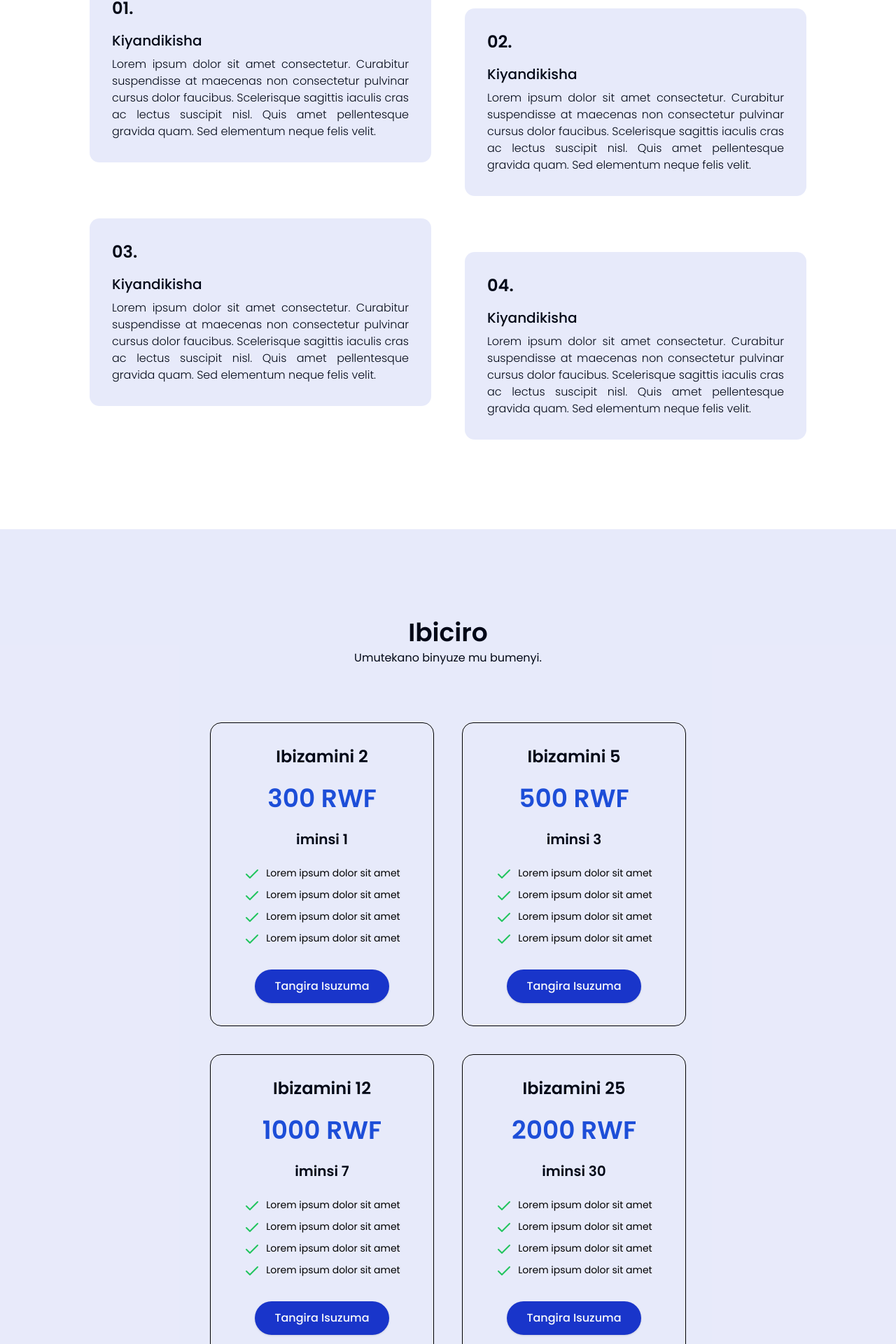
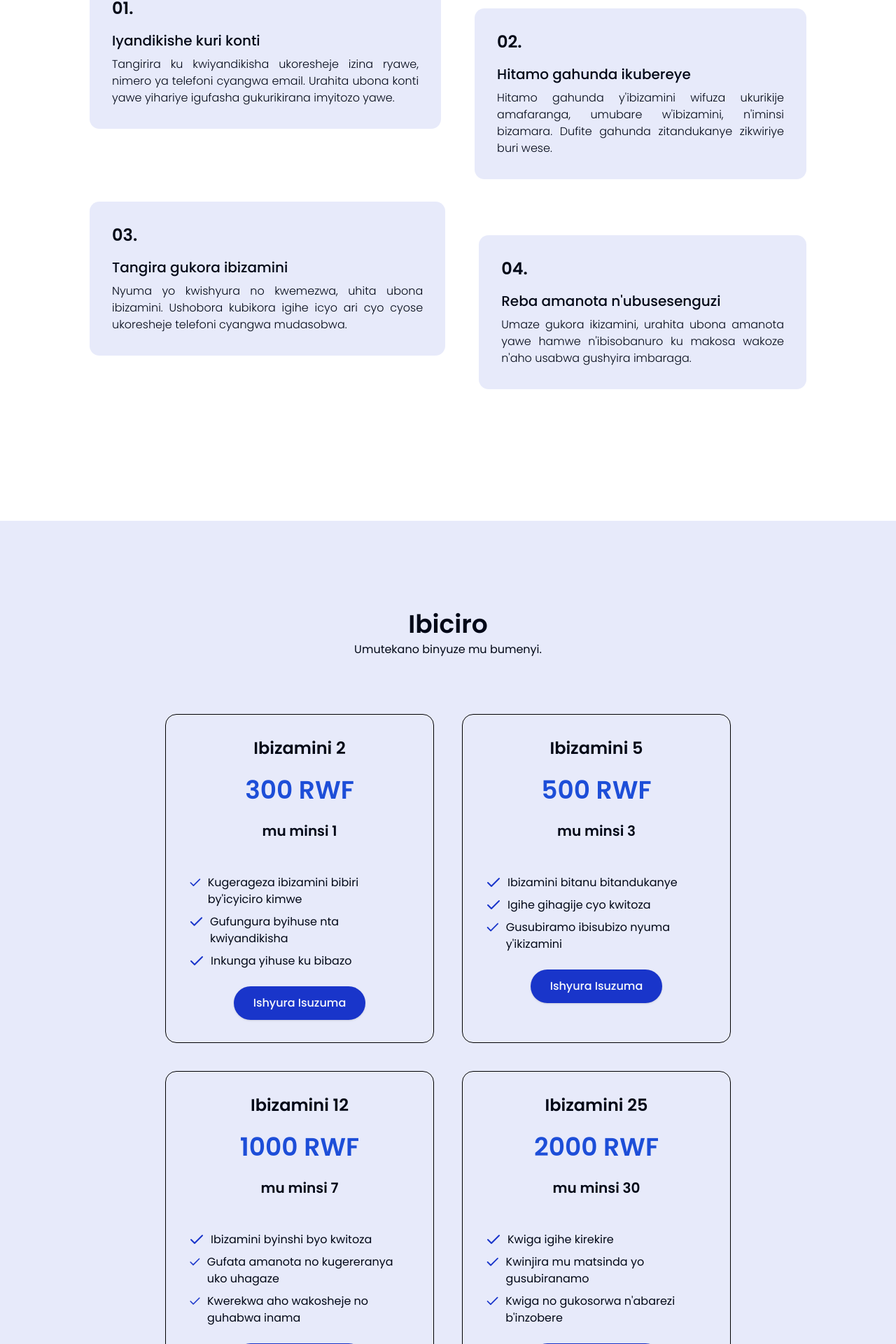
Before and after one commit to I-A-NextGen/kora_fn, a Next.js app: page / in a window 1280 px wide. Shown: the part 1112-3032 px from the top of the page at 70% size. Built offline with nearby package versions, Linux system fonts and the light colour scheme.

Commit message:
feat(HeroFeatures, HeroPricing, PricingCard): enhance features and pricing structure with localized content

```diff
--- a/src/app/(home)/_components/HeroFeatures.tsx
+++ b/src/app/(home)/_components/HeroFeatures.tsx
@@ -1,4 +1,32 @@
 import { HowItWork } from "./HowItWork";
+
+const steps = [
+  {
+    number: "01",
+    title: "Iyandikishe kuri konti",
+    description:
+      "Tangirira ku kwiyandikisha ukoresheje izina ryawe, nimero ya telefoni cyangwa email. Urahita ubona konti yawe yihariye igufasha gukurikirana imyitozo yawe.",
+  },
+  {
+    number: "02",
+    title: "Hitamo gahunda ikubereye",
+    description:
+      "Hitamo gahunda y'ibizamini wifuza ukurikije amafaranga, umubare w'ibizamini, n'iminsi bizamara. Dufite gahunda zitandukanye zikwiriye buri wese.",
+  },
+  {
+    number: "03",
+    title: "Tangira gukora ibizamini",
+    description:
+      "Nyuma yo kwishyura no kwemezwa, uhita ubona ibizamini. Ushobora kubikora igihe icyo ari cyo cyose ukoresheje telefoni cyangwa mudasobwa.",
+  },
+  {
+    number: "04",
+    title: "Reba amanota n'ubusesenguzi",
+    description:
+      "Umaze gukora ikizamini, urahita ubona amanota yawe hamwe n'ibisobanuro ku makosa wakoze n'aho usabwa gushyira imbaraga.",
+  },
+];
+
 
 const HeroFeatures = () => {
   return (
@@ -8,41 +36,29 @@ const HeroFeatures = () => {
         <p>Umutekano binyuze mu bumenyi.</p>
       </div>
       <div className="mt-20 flex flex-col gap-y-8 text-justify">
-        <div className="flex flex-wrap gap-8 lg:flex-nowrap lg:justify-center lg:gap-12">
-          <HowItWork
-            num="01"
-            title="Kiyandikisha"
-            content="Lorem ipsum dolor sit amet consectetur. Curabitur suspendisse at
-              maecenas non consectetur pulvinar cursus dolor faucibus.
-              Scelerisque sagittis iaculis cras ac lectus suscipit nisl. Quis
-              amet pellentesque gravida quam. Sed elementum neque felis velit."
-          />
-          <HowItWork
-            num="02"
-            title="Kiyandikisha"
-            content="Lorem ipsum dolor sit amet consectetur. Curabitur suspendisse at
-              maecenas non consectetur pulvinar cursus dolor faucibus.
-              Scelerisque sagittis iaculis cras ac lectus suscipit nisl. Quis
-              amet pellentesque gravida quam. Sed elementum neque felis velit."
-          />
+        <div className="flex flex-wrap lg:justify-center gap-8 lg:flex-nowrap lg:gap-12">
+          {
+            steps.slice(0,2).map((step, index) => (
+              <HowItWork
+                key={index}
+                num={step.number}
+                title={step.title}
+                content={step.description}
+              />
+            ))
+          }
         </div>
-        <div className="flex flex-wrap gap-8 lg:flex-nowrap lg:justify-center lg:gap-12">
-          <HowItWork
-            num="03"
-            title="Kiyandikisha"
-            content="Lorem ipsum dolor sit amet consectetur. Curabitur suspendisse at
-              maecenas non consectetur pulvinar cursus dolor faucibus.
-              Scelerisque sagittis iaculis cras ac lectus suscipit nisl. Quis
-              amet pellentesque gravida quam. Sed elementum neque felis velit."
-          />
-          <HowItWork
-            num="04"
-            title="Kiyandikisha"
-            content="Lorem ipsum dolor sit amet consectetur. Curabitur suspendisse at
-              maecenas non consectetur pulvinar cursus dolor faucibus.
-              Scelerisque sagittis iaculis cras ac lectus suscipit nisl. Quis
-              amet pellentesque gravida quam. Sed elementum neque felis velit."
-          />
+        <div className="flex flex-wrap lg:justify-center gap-8 lg:flex-nowrap lg:gap-12">
+        {
+            steps.slice(2,4).map((step, index) => (
+              <HowItWork
+                key={index}
+                num={step.number}
+                title={step.title}
+                content={step.description}
+              />
+            ))
+          }
         </div>
       </div>
     </div>
--- a/src/app/(home)/_components/HeroPricing.tsx
+++ b/src/app/(home)/_components/HeroPricing.tsx
@@ -2,13 +2,69 @@ import React from 'react'
 import PricingCard from './PricingCard'
 
 const examPlans = [
-  { amount: 300, exams: 2, durationDays: 1 },
-  { amount: 500, exams: 5, durationDays: 3 },
-  { amount: 1000, exams: 12, durationDays: 7 },
-  { amount: 2000, exams: 25, durationDays: 30 },
-  { amount: 5000, exams: 60, durationDays: 75 },
-  { amount: 10000, exams: 1000000, durationDays: 730 },
+  {
+    amount: 300,
+    exams: 2,
+    durationDays: 1,
+    features: [
+      "Kugerageza ibizamini bibiri by'icyiciro kimwe",
+      "Gufungura byihuse nta kwiyandikisha",
+      "Inkunga yihuse ku bibazo",
+    ],
+  },
+  {
+    amount: 500,
+    exams: 5,
+    durationDays: 3,
+    features: [
+      "Ibizamini bitanu bitandukanye",
+      "Igihe gihagije cyo kwitoza",
+      "Gusubiramo ibisubizo nyuma y'ikizamini",
+    ],
+  },
+  {
+    amount: 1000,
+    exams: 12,
+    durationDays: 7,
+    features: [
+      "Ibizamini byinshi byo kwitoza",
+      "Gufata amanota no kugereranya uko uhagaze",
+      "Kwerekwa aho wakosheje no guhabwa inama",
+    ],
+  },
+  {
+    amount: 2000,
+    exams: 25,
+    durationDays: 30,
+    features: [
+      "Kwiga igihe kirekire",
+      "Kwinjira mu matsinda yo gusubiranamo",
+      "Kwiga no gukosorwa n'abarezi b'inzobere",
+    ],
+  },
+  {
+    amount: 5000,
+    exams: 60,
+    durationDays: 75,
+    features: [
+      "Ibizamini byinshi birimo iby’umwihariko",
+      "Kwiga amasomo yihariye ajyanye n’ibizamini",
+      "Kwinjira muri forum y'abanyeshuri",
+    ],
+  },
+  {
+    amount: 10000,
+    exams: 1000000,
+    durationDays: 730,
+    features: [
+      "Uburyo butagira umupaka bwo kwitoza",
+      "Kwiga imyaka 2 yose ukoresheje urubuga",
+      "Amahirwe yo kubona seritifika yo kurangiza icyiciro",
+      "Kugira umujyanama wigenga w'amasomo",
+    ],
+  },
 ];
+
 
 const HeroPricing = () => {
   return (
@@ -24,6 +80,7 @@ const HeroPricing = () => {
             amount={plan.amount}
             exams={plan.exams}
             durationDays={plan.durationDays}
+            features={plan.features}
           />
         ))}
       </div>
--- a/src/app/(home)/_components/PricingCard.tsx
+++ b/src/app/(home)/_components/PricingCard.tsx
@@ -8,9 +8,10 @@ interface PricingCardProps {
   amount: number;
   exams: number;
   durationDays: number;
+  features: string[];
 }
 
-const PricingCard = ({amount,exams,durationDays}:PricingCardProps) => {
+const PricingCard = ({amount,exams,durationDays,features}:PricingCardProps) => {
   const itemlist = [
     {
       icon: <Check />,
@@ -30,24 +31,24 @@ const PricingCard = ({amount,exams,durationDays}:PricingCardProps) => {
     },
   ];
   return (
-    <div className="flex w-80 flex-col items-center gap-6 rounded-2xl border border-black px-4 py-8 text-center">
-      <h4>Ibizamini {exams}</h4>
+    <div className="flex w-96 flex-col items-center gap-6 rounded-2xl border border-black px-4 lg:px-8 py-8 text-center">
+      <h4>{exams > 100000 ?<>Ibizamini bidashira mu myaka ibiri</>:<>Ibizamini {exams}</>}</h4>
       <h2 className="font-semibold text-blue-700">{amount} RWF</h2>
-      <h5 className="font-semibold">iminsi {durationDays}</h5>
+      <h5 className="font-semibold">mu minsi {durationDays}</h5>
       <div className="size-fit">
-        {itemlist.map((item, i) => {
-          return (
-            <div key={i} className="inline-flex gap-2 text-green-500">
-              {item.icon}
-              <span className="text-sm text-black lg:text-sm">
-                {item.content}
-              </span>
-            </div>
-          );
-        })}
+
+      </div>
+
+      <div className="flex w-full flex-col gap-2">
+        {features.map((item, index) => (
+          <div key={index} className="flex items-start gap-2">
+            <Check className="text-primary" />
+            <p className="text-left">{item}</p>
+          </div>
+        ))}
       </div>
       <Button size={"lg"} className="h-12 rounded-3xl bg-primary">
-        <Link href={"/"}>Tangira Isuzuma</Link>
+        <Link href={"/"}>Ishyura Isuzuma</Link>
       </Button>
     </div>
   );
```
